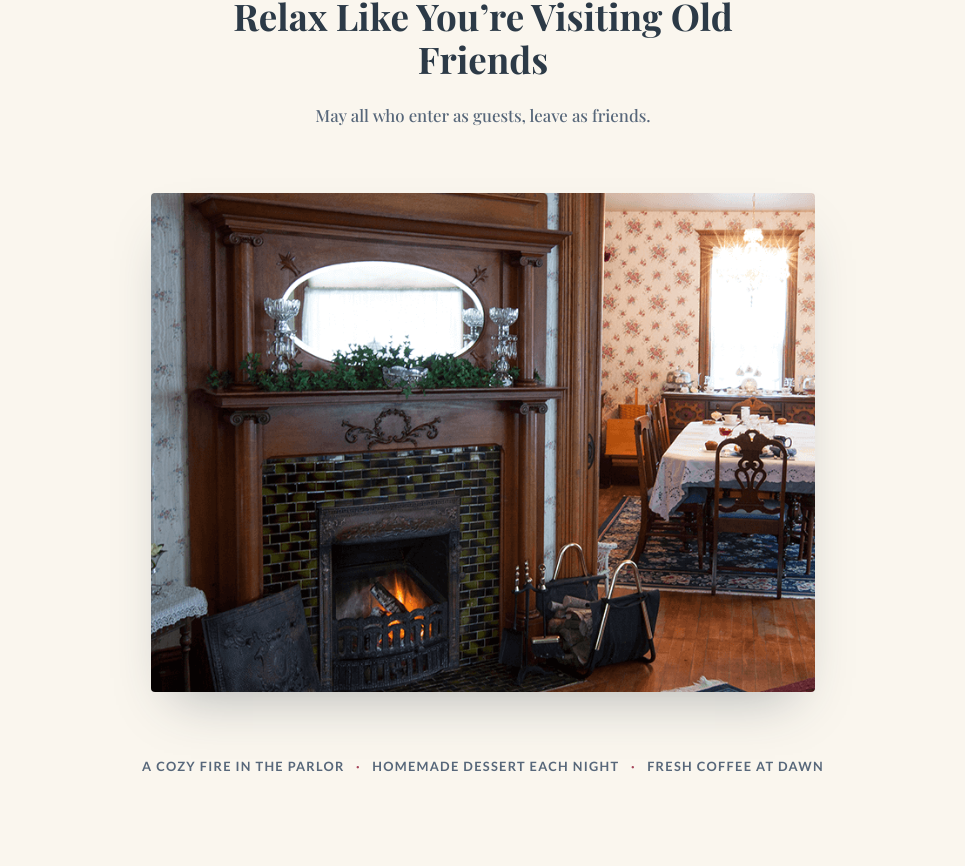
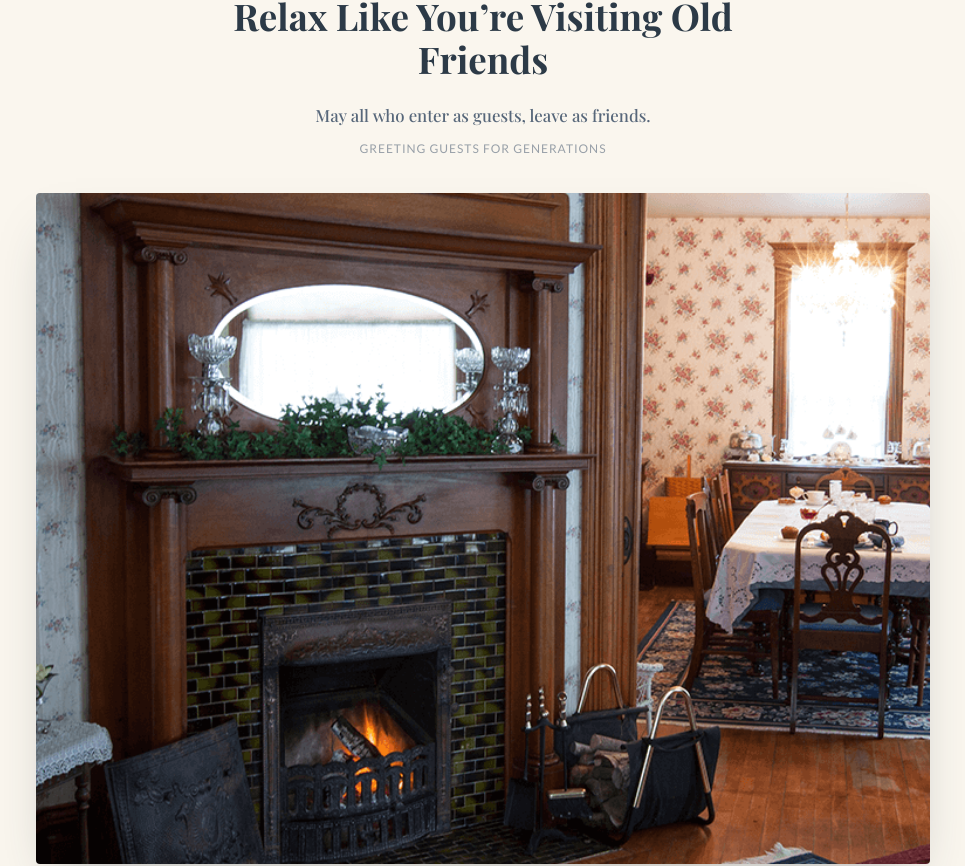
Before and after one commit to Gorda74/garden-gate-mockup, a React (Vite) app: page / in a window 1280 px wide. Shown: the part 861-1727 px from the top of the page, without its empty margins (157-1122 px from the left). Built offline with nearby package versions, Linux system fonts and the light colour scheme; a web font is replaced by a local one.

Commit message:
Widen more-than-stay image and add caption note

```diff
--- a/src/App.css
+++ b/src/App.css
@@ -448,7 +448,7 @@ section {
 /* ---------- more than a stay (editorial stack) / history (split) ---------- */
 
 .more-than-stay {
-  max-width: 900px;
+  max-width: 1100px;
   margin: 0 auto;
   text-align: center;
 }
@@ -470,11 +470,19 @@ section {
   color: var(--ink-soft);
   margin: 0;
 }
+.more-than-stay__quote-note {
+  font-size: 0.75rem;
+  letter-spacing: 0.08em;
+  text-transform: uppercase;
+  color: var(--ink-soft);
+  opacity: 0.6;
+  margin: 0.6rem 0 0;
+}
 
 .more-than-stay__image {
   display: block;
-  width: 78%;
-  margin: 4rem auto;
+  width: 85%;
+  margin: 2.2rem auto 3.5rem;
   overflow: hidden;
   border-radius: 4px;
   aspect-ratio: 4 / 3;
--- a/src/App.jsx
+++ b/src/App.jsx
@@ -203,9 +203,10 @@ export default function App() {
             <p className="eyebrow">More Than a Stay</p>
             <h2>Relax Like You&rsquo;re Visiting Old Friends</h2>
             <p className="more-than-stay__quote">
-              May all who enter as guests, leave as friends.
-            </p>
-          </Reveal>
+  May all who enter as guests, leave as friends.
+</p>
+<p className="more-than-stay__quote-note">Greeting guests for generations</p>
+</Reveal>
           <Reveal className="more-than-stay__image">
             <img src="/images/main-pic4.png" alt="A fireplace glowing beside a formal dining room" />
           </Reveal>
```
